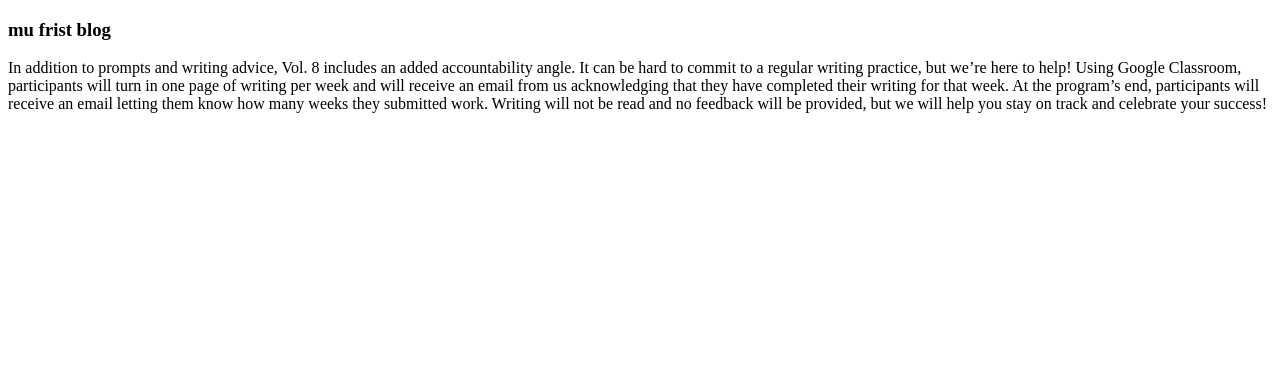
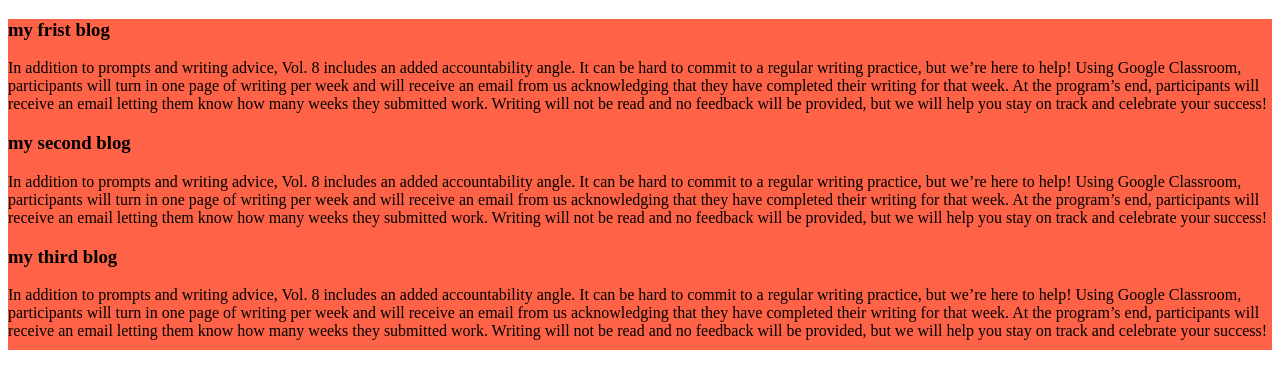
Before and after one commit to samsul7180/my-first-git-repo, a plain HTML site: page my-git-hub-profie/index.html in a window 1280 px wide. Drawn offline with Linux system fonts and the light colour scheme.

Commit message:
y secong and third blog

```diff
--- a/my-git-hub-profie/index.html
+++ b/my-git-hub-profie/index.html
@@ -4,7 +4,14 @@
     <meta charset="UTF-8">
     <meta name="viewport" content="width=device-width, initial-scale=1.0">
     <title>git hub website</title>
-    <div><h3>mu frist blog</h3>
+    <link rel="stylesheet" href="styles/style.css">
+    <div><h3>my frist blog</h3>
+        In addition to prompts and writing advice, Vol. 8 includes an added accountability angle. It can be hard to commit to a regular writing practice, but we’re here to help! Using Google Classroom, participants will turn in one page of writing per week and will receive an email from us acknowledging that they have completed their writing for that week. At the program’s end, participants will receive an email letting them know how many weeks they submitted work. Writing will not be read and no feedback will be provided, but we will help you stay on track and celebrate your success!
+
+    <h3>my second blog</h3>
+        In addition to prompts and writing advice, Vol. 8 includes an added accountability angle. It can be hard to commit to a regular writing practice, but we’re here to help! Using Google Classroom, participants will turn in one page of writing per week and will receive an email from us acknowledging that they have completed their writing for that week. At the program’s end, participants will receive an email letting them know how many weeks they submitted work. Writing will not be read and no feedback will be provided, but we will help you stay on track and celebrate your success!
+
+    <h3>my third blog</h3>
         In addition to prompts and writing advice, Vol. 8 includes an added accountability angle. It can be hard to commit to a regular writing practice, but we’re here to help! Using Google Classroom, participants will turn in one page of writing per week and will receive an email from us acknowledging that they have completed their writing for that week. At the program’s end, participants will receive an email letting them know how many weeks they submitted work. Writing will not be read and no feedback will be provided, but we will help you stay on track and celebrate your success!
     </div>
 
--- /dev/null
+++ b/my-git-hub-profie/styles/style.css
@@ -0,0 +1,4 @@
+div{
+    background-color: tomato;
+    padding-bottom: 10px;
+}
```
